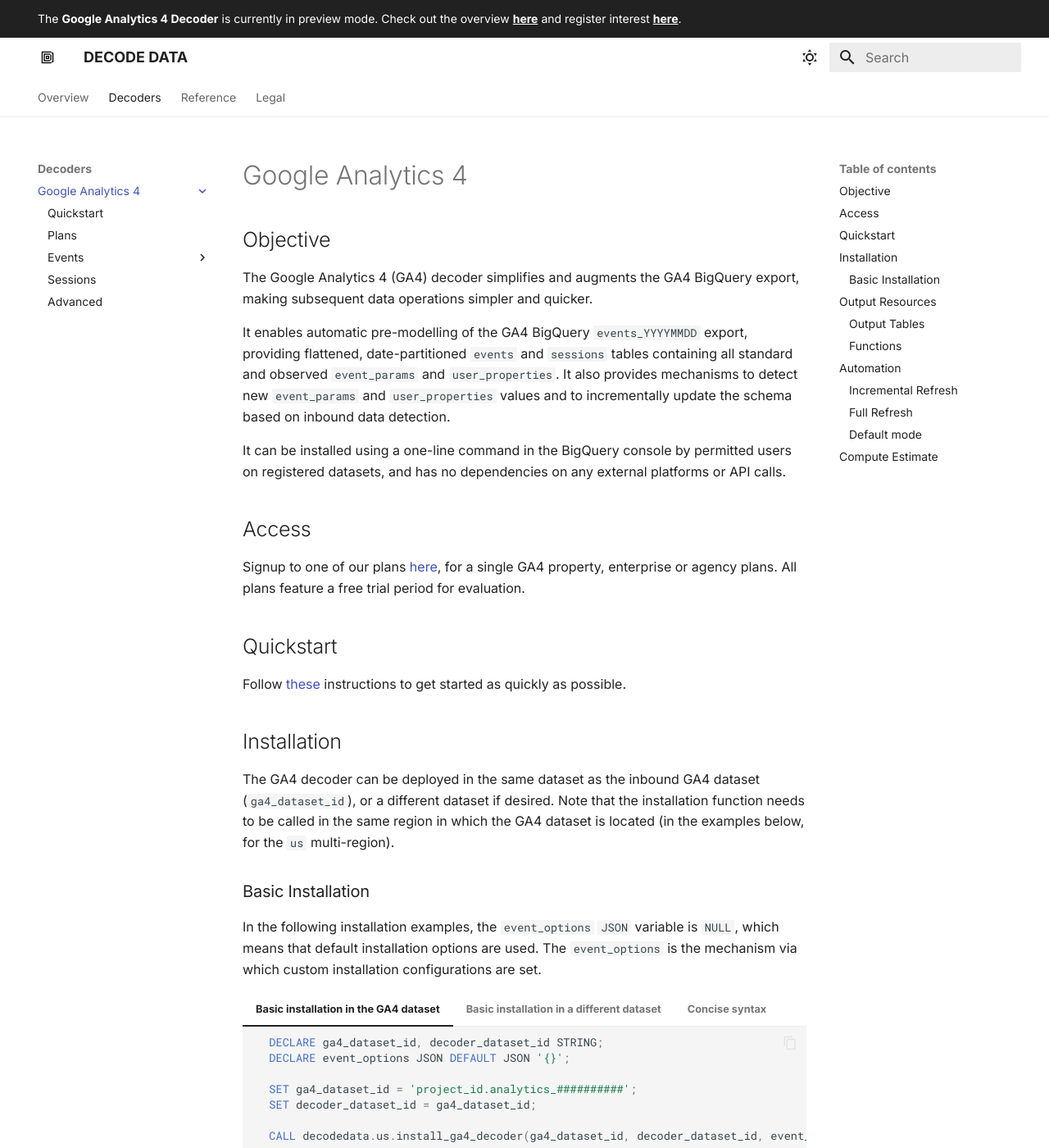
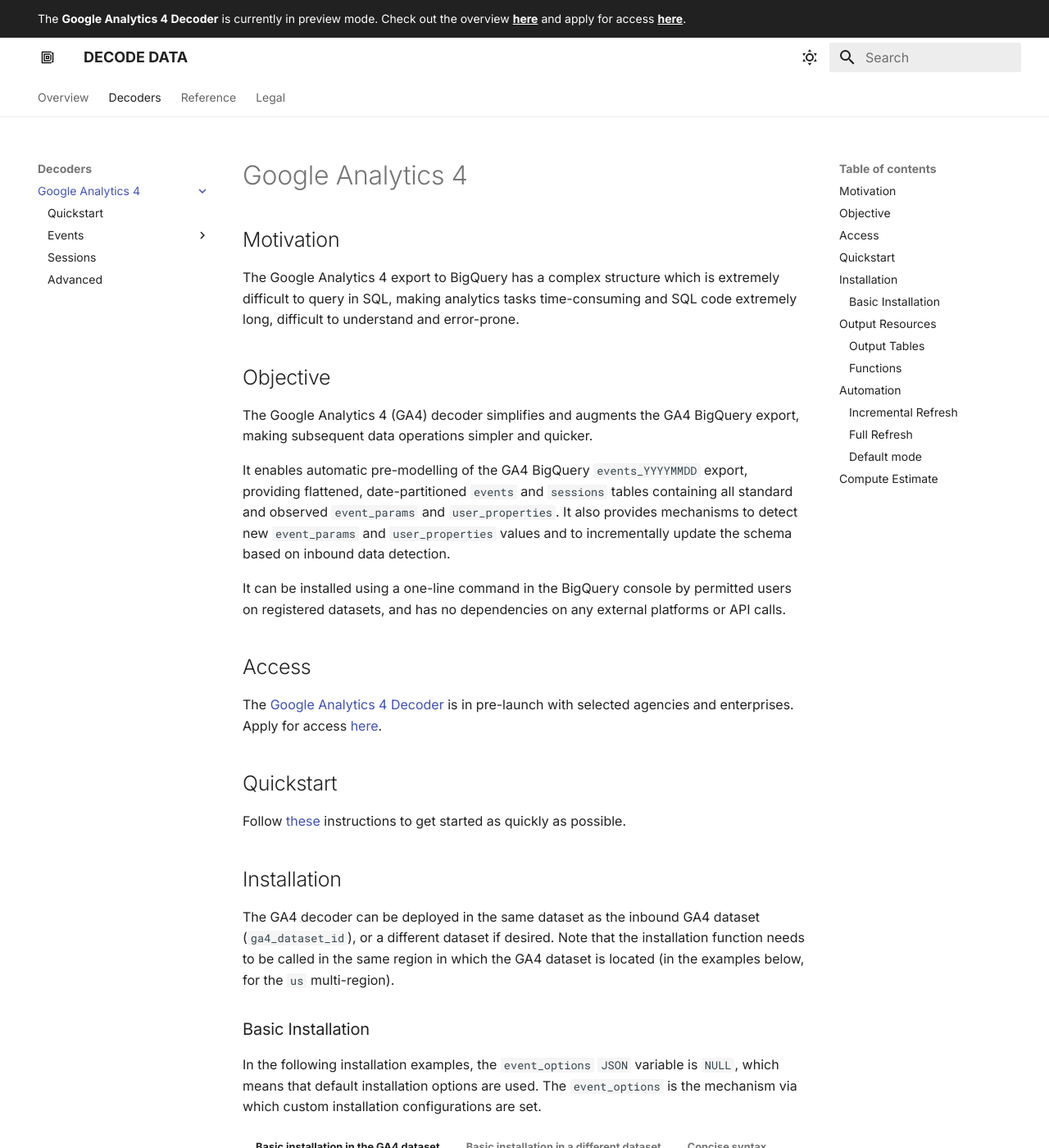
Before and after one commit to decode-data/decode-data.github.io, an MkDocs documentation site: the page built from docs/ga4/index.md, in a window 1280 px wide and 1400 px high. Shown: the whole window at 82% size. Built offline with MkDocs 1.6.1 and Material for MkDocs 9.7.7, drawn with Linux system fonts in a browser that asks for light colours.

Commit message:
hidden plans

```diff
--- a/docs/ga4/index.md
+++ b/docs/ga4/index.md
@@ -1,4 +1,7 @@
 # Google Analytics 4
+## Motivation
+The Google Analytics 4 export to BigQuery has a complex structure which is extremely difficult to query in SQL, making analytics tasks time-consuming and SQL code extremely long, difficult to understand and error-prone.
+
 ## Objective
 The Google Analytics 4 (GA4) decoder simplifies and augments the GA4 BigQuery export, making subsequent data operations simpler and quicker.
 
@@ -7,7 +10,7 @@
 It can be installed using a one-line command in the BigQuery console by permitted users on registered datasets, and has no dependencies on any external platforms or API calls.
 
 ## Access
-Signup to one of our plans [here](signup.md), for a single GA4 property, enterprise or agency plans. All plans feature a free trial period for evaluation.
+The [Google Analytics 4 Decoder](ga4/index.md) is in pre-launch with selected agencies and enterprises. Apply for access [here](https://forms.gle/qfFSthXr6d4gnD9dA).
 
 ## Quickstart
 Follow [these](quickstart.md) instructions to get started as quickly as possible.
--- a/mkdocs.yml
+++ b/mkdocs.yml
@@ -58,7 +58,7 @@
     - Google Analytics 4:
       - GA4 Overview: ga4/index.md
       - Quickstart: ga4/quickstart.md
-      - Plans: ga4/signup.md
+      # - Plans: ga4/signup.md
       - Events:
         - Events Overview: ga4/events/index.md
         - Names: ga4/events/event_names.md
--- a/overrides/main.html
+++ b/overrides/main.html
@@ -2,6 +2,6 @@
 
 {% block announce %}
 <body>
-The <b>Google Analytics 4 Decoder</b> is currently in preview mode. Check out the overview <a style="color:white; font-weight: bold; text-decoration: underline;" href="/ga4">here</a> and register interest <a style="color:white; font-weight: bold; text-decoration: underline;" href="https://forms.gle/qfFSthXr6d4gnD9dA">here</a>.
+The <b>Google Analytics 4 Decoder</b> is currently in preview mode. Check out the overview <a style="color:white; font-weight: bold; text-decoration: underline;" href="/ga4">here</a> and apply for access <a style="color:white; font-weight: bold; text-decoration: underline;" href="https://forms.gle/qfFSthXr6d4gnD9dA">here</a>.
 </body>
 {% endblock %}
```
Also changed, not shown: docs/ga4/quickstart.md (+1 -1 lines), docs/index.md (+1 -1 lines).
